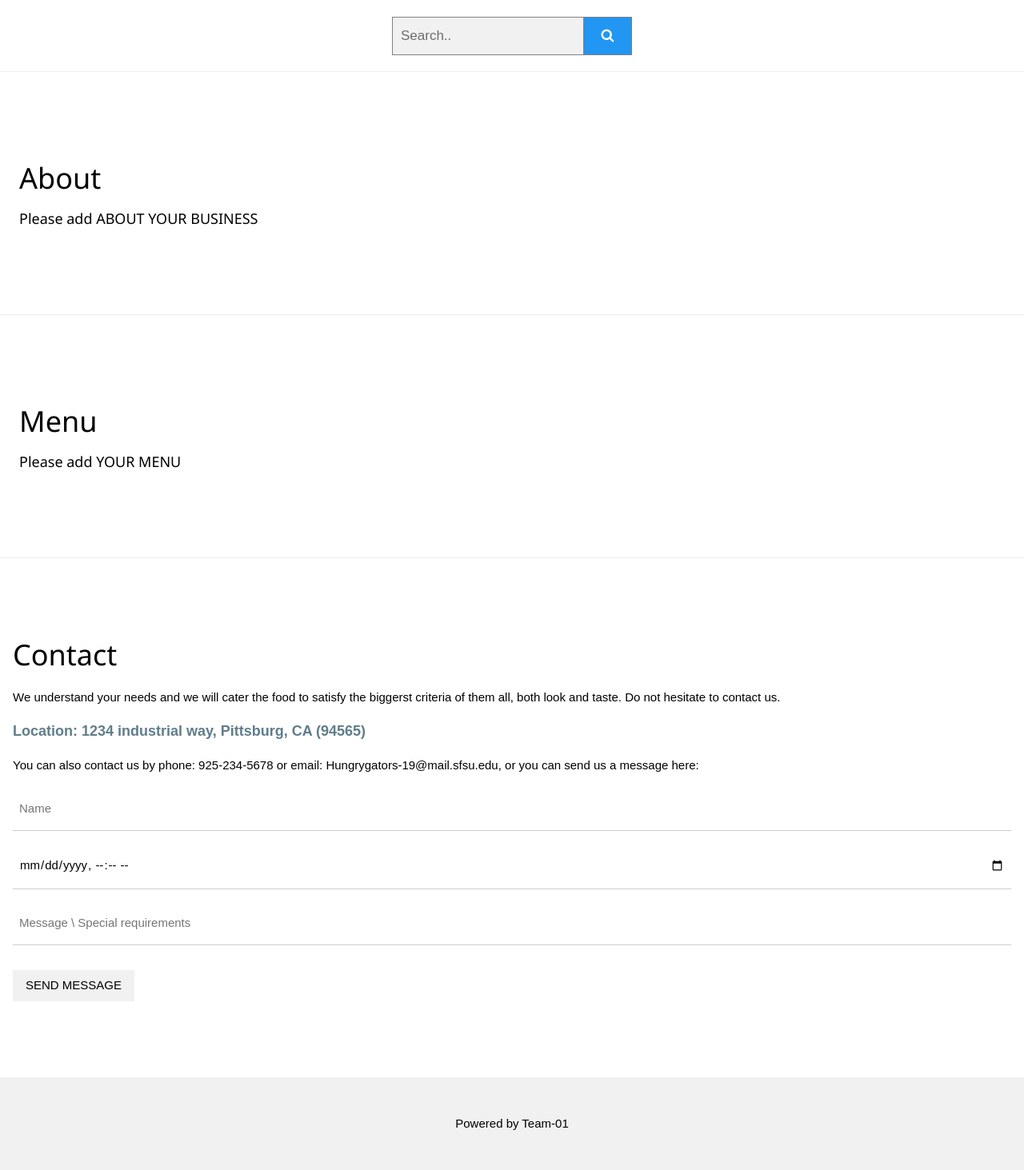
After one commit to jasjahan/CSC848-FinalProject-HungryGators19, a Flask app: template flaskProject/templates/example-homepage.html in a window 1280 px wide. The commit adds this page. Shown: the part 324-1787 px from the top of the page at 80% size. Run offline with Flask 2, Linux system fonts and the light colour scheme; the template is opened without the code that fills it, so the values that code supplies are empty.

Commit message:
G's example homepage added, base.html in progress (NOT DONE)

```diff
--- /dev/null
+++ b/flaskProject/templates/example-homepage.html
@@ -0,0 +1,126 @@
+<!DOCTYPE html>
+<html>
+<title>Home</title>
+<meta charset="UTF-8">
+<meta name="viewport" content="width=device-width, initial-scale=1">
+<link rel="stylesheet" href="https://www.w3schools.com/w3css/4/w3.css">
+<meta name="viewport" content="width=device-width, initial-scale=1">
+<link rel="stylesheet" href="https://cdnjs.cloudflare.com/ajax/libs/font-awesome/4.7.0/css/font-awesome.min.css">
+
+<style>
+body {
+  font-family: Arial;
+}
+
+{
+  box-sizing: border-box;
+}
+
+form.example input[type=text] {
+  padding: 10px;
+  font-size: 17px;
+  border: 1px solid grey;
+  float: left;
+  width: 80%;
+  background: #f1f1f1;
+}
+
+form.example button {
+  float: left;
+  width: 20%;
+  padding: 10px;
+  background: #2196F3;
+  color: white;
+  font-size: 17px;
+  border: 1px solid grey;
+  border-left: none;
+  cursor: pointer;
+}
+
+form.example button:hover {
+  background: #0b7dda;
+}
+
+form.example::after {
+  content: "";
+  clear: both;
+  display: table;
+}
+</style>
+
+<body>
+
+<!-- Navbar (sit on top) -->
+<div class="w3-top">
+  <div class="w3-bar w3-white w3-padding w3-card" style="letter-spacing:4px;">
+    <a href="#home" class="w3-bar-item w3-button">HungryGators-19</a>
+    <!-- Right-sided navbar links. Hide them on small screens -->
+    <div class="w3-right w3-hide-small">
+      <a href="#about" class="w3-bar-item w3-button">About</a>
+      <a href="#menu" class="w3-bar-item w3-button">Menu</a>
+      <a href="#contact" class="w3-bar-item w3-button">Contact</a>
+    </div>
+  </div>
+</div>
+
+
+<!-- Header -->
+<br>
+
+<header  class="w3-display-container w3-content w3-wide" style="max-width:300px;min-width:400px" id="home">
+  <img class="w3-image" src="hungry-alligator-ink-drawing-ready-to-eat-100164258.jpg" alt="Hamburger Catering" width="1600" height="800">
+  <div class="w3-display-bottomleft w3-padding-large w3-opacity">
+    <h1 class="w3-xxlarge"></h1>
+  </div>
+</header>
+
+<form class="example" action="/action_page.php" style="margin:auto;max-width:300px">
+  <br>
+  <input type="text" placeholder="Search.." name="search">
+  <button type="submit"><i class="fa fa-search"></i></button>
+</form>
+
+<hr>
+<!-- About Section -->
+
+<div class="w3-row w3-padding-64" id="about">
+    <div class="w3-col m6 w3-padding-large">
+      <h1>About </h1>
+      <h5>Please add ABOUT YOUR BUSINESS</h5>
+      </div>
+  </div>
+  <hr>
+<!-- Menu Section -->
+
+<div class="w3-row w3-padding-64" id="menu">
+    <div class="w3-col m6 w3-padding-large">
+      <h1>Menu </h1>
+      <h5>Please add YOUR MENU</h5>
+      </div>
+  </div>
+
+  <hr>
+  <!-- Contact Section -->
+  <div class="w3-container w3-padding-64" id="contact">
+    <h1>Contact</h1>
+    <p>We understand your needs and we will cater the food to satisfy the biggerst criteria of them all, both look and taste. Do not hesitate to contact us.</p>
+    <p class="w3-text-blue-grey w3-large"><b>Location: 1234 industrial way, Pittsburg, CA (94565)</b></p>
+    <p>You can also contact us by phone: 925-234-5678 or email: Hungrygators-19@mail.sfsu.edu, or you can send us a message here:</p>
+    <form action="/action_page.php" target="_blank">
+      <p><input class="w3-input w3-padding-16" type="text" placeholder="Name" required name="Name"></p>
+      <p><input class="w3-input w3-padding-16" type="datetime-local" placeholder="Date and time" required name="date" value="Date and time"></p>
+      <p><input class="w3-input w3-padding-16" type="text" placeholder="Message \ Special requirements" required name="Message"></p>
+      <p><button class="w3-button w3-light-grey w3-section" type="submit">SEND MESSAGE</button></p>
+    </form>
+  </div>
+
+<!-- End page content -->
+</div>
+
+<!-- Footer -->
+<footer class="w3-center w3-light-grey w3-padding-32">
+  <p>Powered by Team-01</p>
+</footer>
+
+</body>
+</html>
```
Also changed, not shown: flaskProject/templates/base.html (+53 -6 lines).
